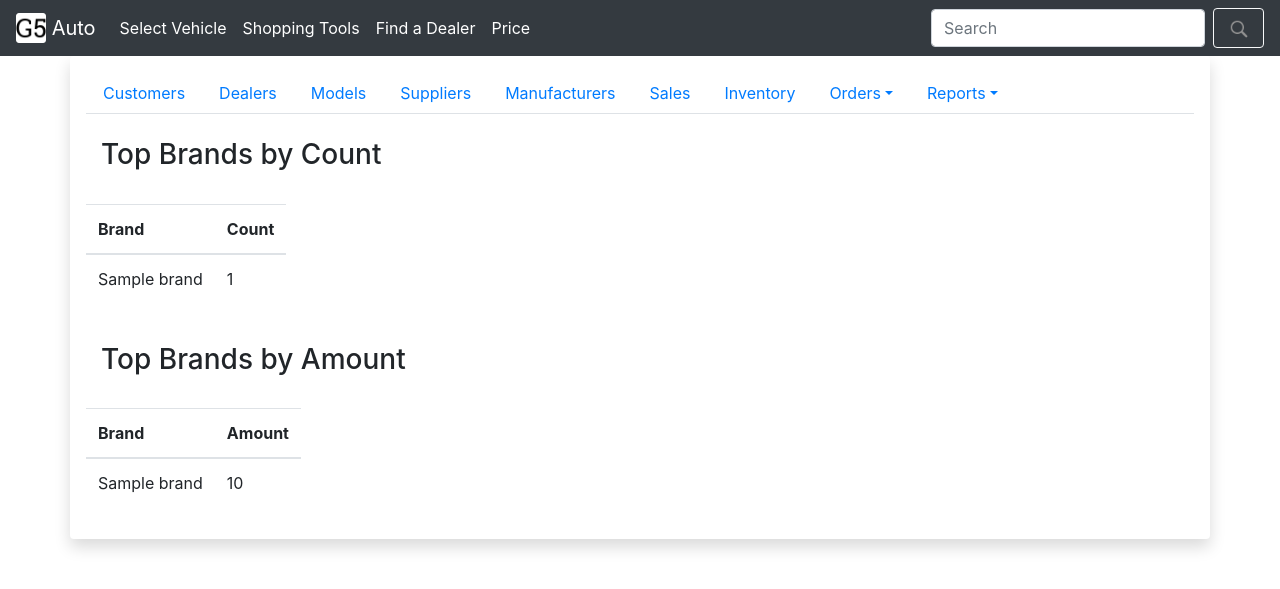
After one commit to jaspearson/CSC-411-Automotive-Company, a Django app: template templates/report_top_brands.html in a window 1280 px wide. The commit adds this page. Shown: the top 589 px of the page. Run offline with Django 3.2, Linux system fonts and the light colour scheme; the template is opened without the code that fills it: most values are stand-ins (such as "Sample title", 1, 10 or a date in 2020); some libraries are stand-ins or nearby versions.

Commit message:
Adds top brands report functionality.

```diff
--- a/CSC_411_Automotive_Company/urls.py
+++ b/CSC_411_Automotive_Company/urls.py
@@ -97,6 +97,10 @@ urlpatterns = [
 	# Sale Create
 	path('auto_admin/sale_edit/new', sale_new, name="sale_new"),
 
+	# Reports
+	# Top Brands
+	url(r'^auto_admin/top_brands_report/$', top_brands_report, name="top_brands_report"),
+
 	url(r'^$', index),
 	url(r'^error/$', error),
 ] + static(settings.MEDIA_URL, document_root=settings.MEDIA_ROOT) \
--- a/auto/views/__init__.py
+++ b/auto/views/__init__.py
@@ -5,3 +5,4 @@ from .supplier_view import *
 from .manufacturer_view import *
 from .sale_view import *
 from .model_view import *
+from .report_view import *
--- a/templates/admin_base.html
+++ b/templates/admin_base.html
@@ -33,12 +33,11 @@
           </div>
       </li>
       <li class="nav-item dropdown">
-        <a class="nav-link dropdown-toggle" data-toggle="dropdown" href="#" role="button" aria-haspopup="true" aria-expanded="false">Reports</a>
+        <a class="nav-link dropdown-toggle {{ report_tab }}" data-toggle="dropdown" href="#" role="button" aria-haspopup="true" aria-expanded="false">Reports</a>
           <div class="dropdown-menu bg-dark">
               <a class="dropdown-item text-light" href="#">Sales Trends</a>
               <a class="dropdown-item text-light" href="#">Customer Recalls</a>
-              <a class="dropdown-item text-light" href="#">Top Brands By Dollar Amount</a>
-              <a class="dropdown-item text-light" href="#">Top Brands by Sales Count</a>
+              <a class="dropdown-item text-light" href="{% url 'top_brands_report' %}">Top Brands</a>
               <a class="dropdown-item text-light" href="#">Convertible Sales</a>
               <a class="dropdown-item text-light" href="#">Dealer Aging</a>
           </div>
--- /dev/null
+++ b/templates/report_top_brands.html
@@ -0,0 +1,63 @@
+{% extends 'admin_base.html' %}
+{% block entry %}
+    {% load static %}
+    {% load custom_template_filters %}
+
+    {% if error %}
+        <br/>
+        <div class="alert alert-primary" role="alert">
+            {{ error }}
+        </div>
+    {% endif %}
+
+    <!-- Top Brands by Count-->
+    <div id="top-brands-by-count-wrapper">
+        <div class="container-fluid">
+        <br/>
+            <h3>Top Brands by Count</h3>
+        <br/>
+        </div>
+        <table class="table table-hover table-responsive">
+          <thead>
+            <tr>
+              <th scope="col">Brand</th>
+              <th scope="col">Count</th>
+            </tr>
+          </thead>
+          <tbody>
+            {% for topbrand in topbrandsbycount %}
+                <tr>
+                  <td>{{ topbrand.brand }}</td>
+                  <td>{{ topbrand.sales_count }}</td>
+                </tr>
+            {% endfor %}
+          </tbody>
+        </table>
+    </div>
+
+    <!--Top Brands by Sales Amount -->
+    <div id="top-brands-by-amount-wrapper">
+        <div class="container-fluid">
+        <br/>
+            <h3>Top Brands by Amount</h3>
+        <br/>
+        </div>
+        <table class="table table-hover table-responsive">
+          <thead>
+            <tr>
+              <th scope="col">Brand</th>
+              <th scope="col">Amount</th>
+            </tr>
+          </thead>
+          <tbody>
+            {% for topbrand in topbrandsbyamount %}
+                <tr>
+                  <td>{{ topbrand.brand }}</td>
+                  <td>{{ topbrand.sales_amount }}</td>
+                </tr>
+            {% endfor %}
+          </tbody>
+        </table>
+    </div>
+    {% csrf_token %}
+{% endblock %}
```
Also changed, not shown: auto/models.py (+9 -0 lines), auto/views/report_view.py (added, +20 -0 lines).
